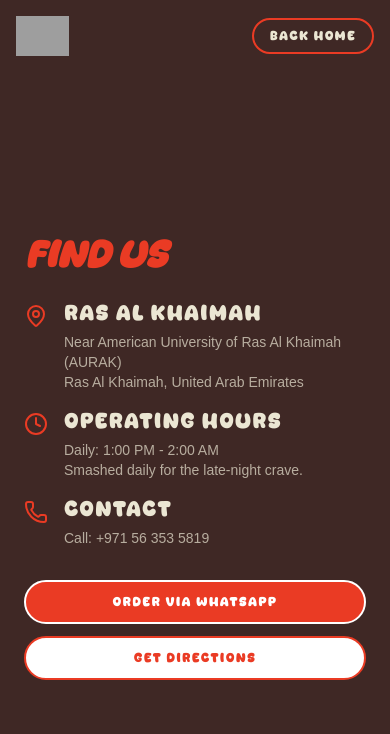
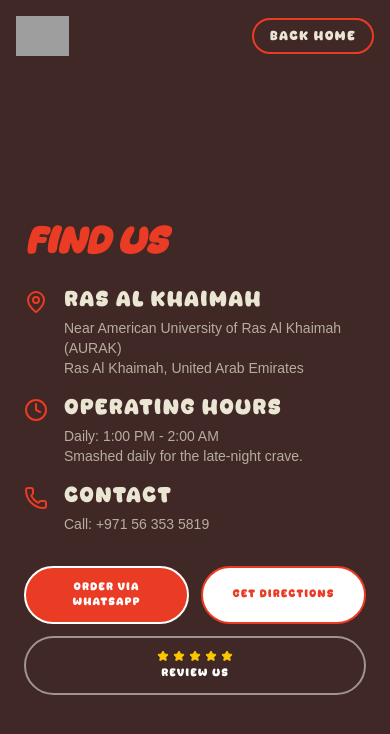
Before and after one commit to smashbuae/smashb, a React (Vite) app: page /location in a window 390 px wide. Shown: the top 734 px of the page. Built offline with nearby package versions, Linux system fonts and the light colour scheme; grey boxes are pictures that could not be loaded.

Commit message:
feat(location): Enhance contact and ordering options
Adds a "Star" icon for future use and improves the styling and responsiveness of the WhatsApp ordering buttons on the location page. Buttons now use flex-wrap for better layout on smaller screens and have adjusted padding/sizing.

```diff
--- a/pages/Location.tsx
+++ b/pages/Location.tsx
@@ -1,7 +1,7 @@
 import React from 'react';
 import { motion } from 'framer-motion';
 import { Link } from 'react-router-dom';
-import { MapPin, Phone, Clock } from 'lucide-react';
+import { MapPin, Phone, Clock, Star } from 'lucide-react';
 
 const Location: React.FC = () => {
   return (
@@ -53,14 +53,14 @@ const Location: React.FC = () => {
               </div>
             </div>
 
-            <div className="flex flex-col sm:flex-row gap-3 md:gap-4 pt-2">
+            <div className="flex flex-wrap gap-3 md:gap-4 pt-2">
               <motion.a
                 whileHover={{ scale: 1.05 }}
                 whileTap={{ scale: 0.95 }}
                 href="https://wa.me/971563535819"
                 target="_blank"
                 rel="noopener noreferrer"
-                className="inline-block bg-smash-red text-white font-primary px-6 md:px-10 py-3 md:py-4 rounded-[35px] text-xs md:text-sm uppercase tracking-widest border-2 border-white text-center"
+                className="flex-1 min-w-[140px] flex items-center justify-center bg-smash-red text-white font-primary px-4 md:px-8 py-3 md:py-4 rounded-[35px] text-[10px] md:text-xs uppercase tracking-widest border-2 border-white text-center"
               >
                 Order via WhatsApp
               </motion.a>
@@ -71,9 +71,25 @@ const Location: React.FC = () => {
                 href="https://share.google/B4R9Oj37gfchmf9mD"
                 target="_blank"
                 rel="noopener noreferrer"
-                className="inline-block bg-white text-smash-red font-primary px-6 md:px-10 py-3 md:py-4 rounded-[35px] text-xs md:text-sm uppercase tracking-widest border-2 border-smash-red text-center"
+                className="flex-1 min-w-[140px] flex items-center justify-center bg-white text-smash-red font-primary px-4 md:px-8 py-3 md:py-4 rounded-[35px] text-[10px] md:text-xs uppercase tracking-widest border-2 border-smash-red text-center"
               >
                 Get Directions
+              </motion.a>
+
+              <motion.a
+                whileHover={{ scale: 1.05 }}
+                whileTap={{ scale: 0.95 }}
+                href="https://g.page/r/CaIBEx4A1OeZEBM/review"
+                target="_blank"
+                rel="noopener noreferrer"
+                className="flex-1 min-w-[140px] flex flex-col items-center justify-center bg-transparent text-white font-primary px-4 md:px-8 py-3 md:py-4 rounded-[35px] text-[10px] md:text-xs uppercase tracking-widest border-2 border-white/50 text-center gap-1 md:gap-2"
+              >
+                <div className="flex gap-1">
+                  {[...Array(5)].map((_, i) => (
+                    <Star key={i} className="w-3 h-3 md:w-4 md:h-4 fill-yellow-400 text-yellow-400" />
+                  ))}
+                </div>
+                Review Us
               </motion.a>
             </div>
           </motion.div>
```
